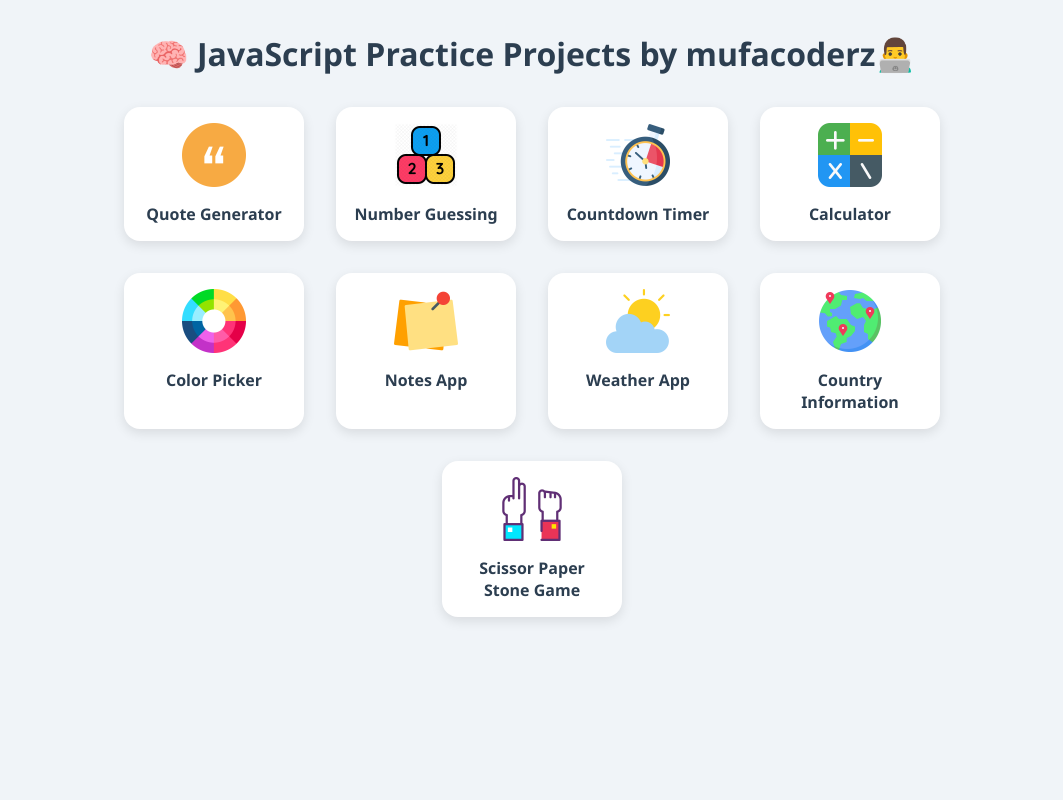
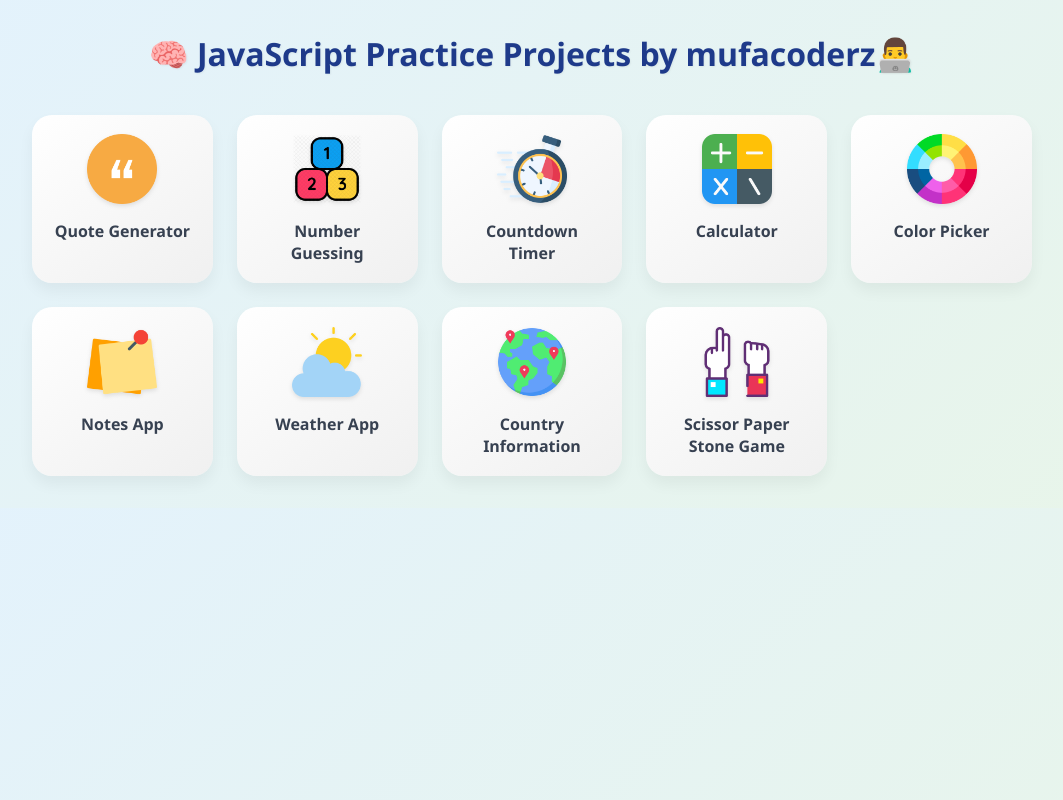
Before and after one commit to Mufacoderz/Javascript-Practice-Project, a plain HTML site: page index.html in a window 1280 px wide. Shown: the whole page, without its empty margins (108-1171 px from the left). Drawn offline with Linux system fonts and the light colour scheme.

Commit message:
style ulang homepage

```diff
--- a/index.html
+++ b/index.html
@@ -13,58 +13,75 @@
 
 body {
   font-family: 'Segoe UI', sans-serif;
-      background: #f0f4f8;
+  background: linear-gradient(135deg, #e3f2fd, #e8f5e9);
   padding: 2rem;
   color: #2d3436;
 }
 
 h1 {
   text-align: center;
-      margin-bottom: 2rem;
-      color: #2c3e50;
+  margin-bottom: 2.5rem;
+  color: #1e3a8a;
+  font-size: 2rem;
+  font-weight: 600;
+  text-shadow: 1px 1px 2px rgba(0, 0, 0, 0.05);
 }
 
 .project-container {
-      display: flex;
-      flex-wrap: wrap;
-      justify-content: center;
-      gap: 2rem;
-      padding: 0 10%;
+  display: grid;
+  grid-template-columns: repeat(auto-fit, minmax(180px, 1fr));
+  gap: 1.5rem;
+  max-width: 1000px;
+  margin: 0 auto;
 }
 
 .card {
-      background: #ffffff;
-      width: 180px;
-      border-radius: 16px;
-      padding: 1rem;
-      box-shadow: 0 4px 12px rgba(0,0,0,0.1);
+  background: linear-gradient(145deg, #ffffff, #f0f0f0);
+  border-radius: 20px;
+  padding: 1.2rem;
+  box-shadow: 0 8px 15px rgba(0, 0, 0, 0.05);
   display: flex;
   flex-direction: column;
   align-items: center;
-      transition: transform 0.2s ease;
+  transition: transform 0.2s ease, box-shadow 0.2s ease;
 }
 
 .card:hover {
-      transform: translateY(-5px);
+  transform: translateY(-6px);
+  box-shadow: 0 12px 25px rgba(0, 0, 0, 0.1);
 }
 
 .card img {
-      width: 64px;
-      height: 64px;
+  width: 70px;
+  height: 70px;
   object-fit: contain;
   margin-bottom: 1rem;
+  filter: drop-shadow(0 2px 2px rgba(0,0,0,0.1));
 }
 
 .card a {
   text-decoration: none;
-      font-weight: bold;
-      color: #2c3e50;
+  font-weight: 600;
+  color: #374151;
   text-align: center;
+  font-size: 1rem;
+  transition: color 0.3s;
 }
 
 .card a:hover {
+  color: #1e88e5;
   text-decoration: underline;
 }
+
+.card {
+  animation: fadeIn 0.4s ease-in-out both;
+}
+
+@keyframes fadeIn {
+  from { opacity: 0; transform: translateY(10px); }
+  to { opacity: 1; transform: translateY(0); }
+}
+
   </style>
 </head>
 <body>
```
Lines whose indentation alone changed are shown as unchanged.
